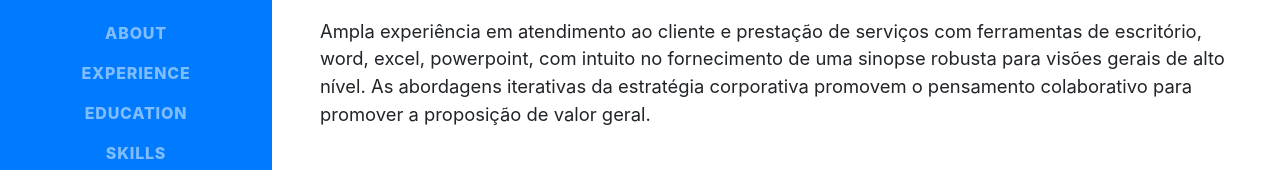
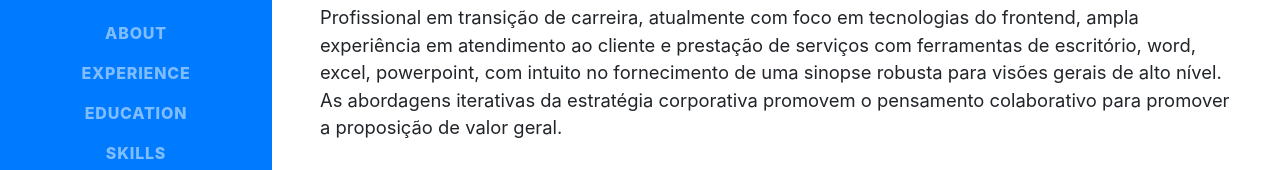
Before and after one commit to macindex/ester-lorenco.github.io, a website with bundled scripts: page index.html in a window 1280 px wide. Shown: the part 359-529 px from the top of the page. Built offline with nearby package versions, Linux system fonts and the light colour scheme; a web font is replaced by a local one.

Commit message:
Update index.html
update describe

```diff
--- a/index.html
+++ b/index.html
@@ -69,7 +69,7 @@
         <div class="subheading mb-5">Rua Catarina batista de alencar, Casa caiada · Olinda · (81) 98469-6037 ·
           <a href="mailto:name@email.com">elolourenco@outlook.com</a>
         </div>
-        <p class="lead mb-5">Ampla experiência em atendimento ao cliente e prestação de serviços com ferramentas de escritório, word, excel, powerpoint, com intuito no fornecimento de uma sinopse robusta para visões gerais de alto nível. As abordagens iterativas da estratégia corporativa promovem o pensamento colaborativo para promover a proposição de valor geral.</p>
+        <p class="lead mb-5">Profissional em transição de carreira, atualmente com foco em tecnologias do frontend, ampla experiência em atendimento ao cliente e prestação de serviços com ferramentas de escritório, word, excel, powerpoint, com intuito no fornecimento de uma sinopse robusta para visões gerais de alto nível. As abordagens iterativas da estratégia corporativa promovem o pensamento colaborativo para promover a proposição de valor geral.</p>
         <div class="social-icons">
           <a href="#">
             <i class="fab fa-linkedin-in"></i>
```
